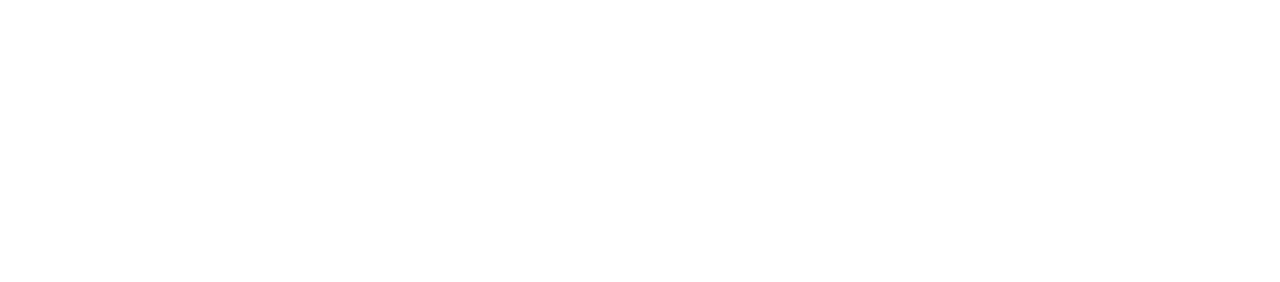
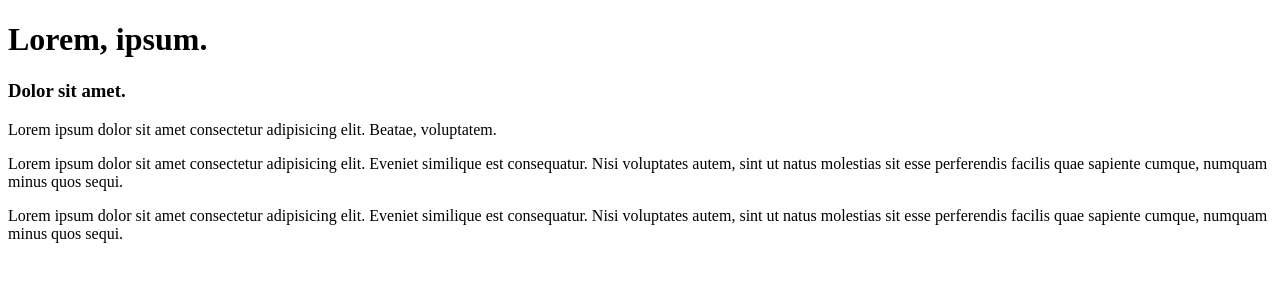
Before and after one commit to szalami/dolgozat_2, a plain HTML site: page index.html in a window 1280 px wide. Drawn offline with Linux system fonts and the light colour scheme.

Commit message:
index.html ready

```diff
--- a/index.html
+++ b/index.html
@@ -13,6 +13,18 @@
     <title>Document</title>
 </head>
 <body>
-
+    <div class="container">
+        <h1>Lorem, ipsum.</h1>
+        <h3>Dolor sit amet.</h3>
+        <aside>
+            Lorem ipsum dolor sit amet consectetur adipisicing elit. Beatae, voluptatem.
+        </aside>
+        <p>
+            Lorem ipsum dolor sit amet consectetur adipisicing elit. Eveniet similique est consequatur. Nisi voluptates autem, sint ut natus molestias sit esse perferendis facilis quae sapiente cumque, numquam minus quos sequi.
+        </p>
+        <p>
+            Lorem ipsum dolor sit amet consectetur adipisicing elit. Eveniet similique est consequatur. Nisi voluptates autem, sint ut natus molestias sit esse perferendis facilis quae sapiente cumque, numquam minus quos sequi.
+        </p>
+    </div>
 </body>
 </html>
```
